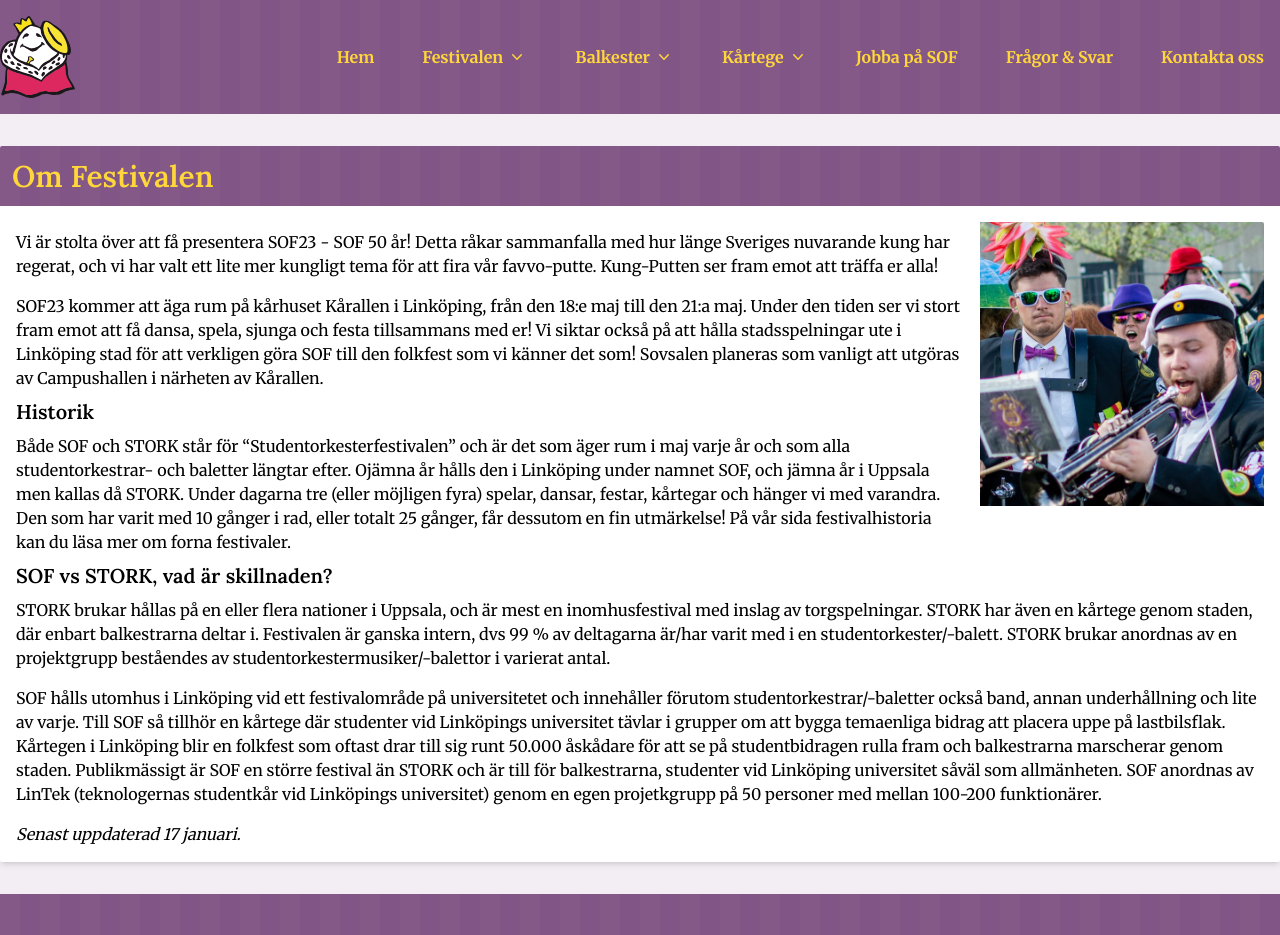
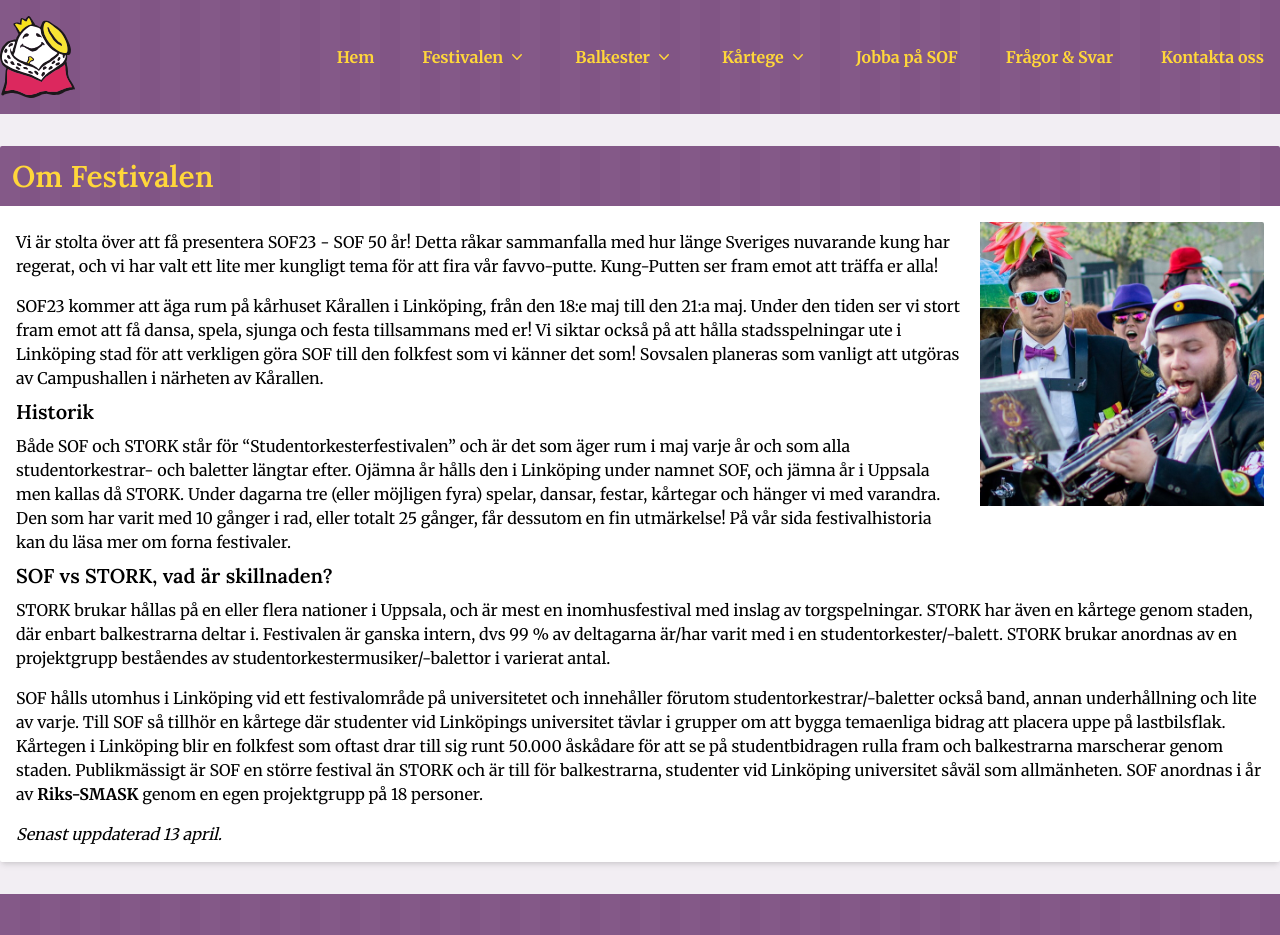
Before and after one commit to WheresMarco/SOF23, a Next.js app: page /festivalen in a window 1280 px wide. Shown: the top 935 px of the page. Built offline with nearby package versions, Linux system fonts and the light colour scheme.

Commit message:
Update info on ”Festivalen” page

```diff
--- a/app/festivalen/page.js
+++ b/app/festivalen/page.js
@@ -77,12 +77,11 @@
             till sig runt 50.000 åskådare för att se på studentbidragen rulla
             fram och balkestrarna marscherar genom staden. Publikmässigt är SOF
             en större festival än STORK och är till för balkestrarna, studenter
-            vid Linköping universitet såväl som allmänheten. SOF anordnas av
-            LinTek (teknologernas studentkår vid Linköpings universitet) genom
-            en egen projetkgrupp på 50 personer med mellan 100-200 funktionärer.
+            vid Linköping universitet såväl som allmänheten. SOF anordnas i år av {" "}
+            <a href="https://rikssmask.se" target="_blank">Riks-SMASK</a> genom en egen projektgrupp på 18 personer.
           </p>
 
-          <p className="italic">Senast uppdaterad 17 januari.</p>
+          <p className="italic">Senast uppdaterad 13 april.</p>
         </div>
       </div>
     </div>
```
